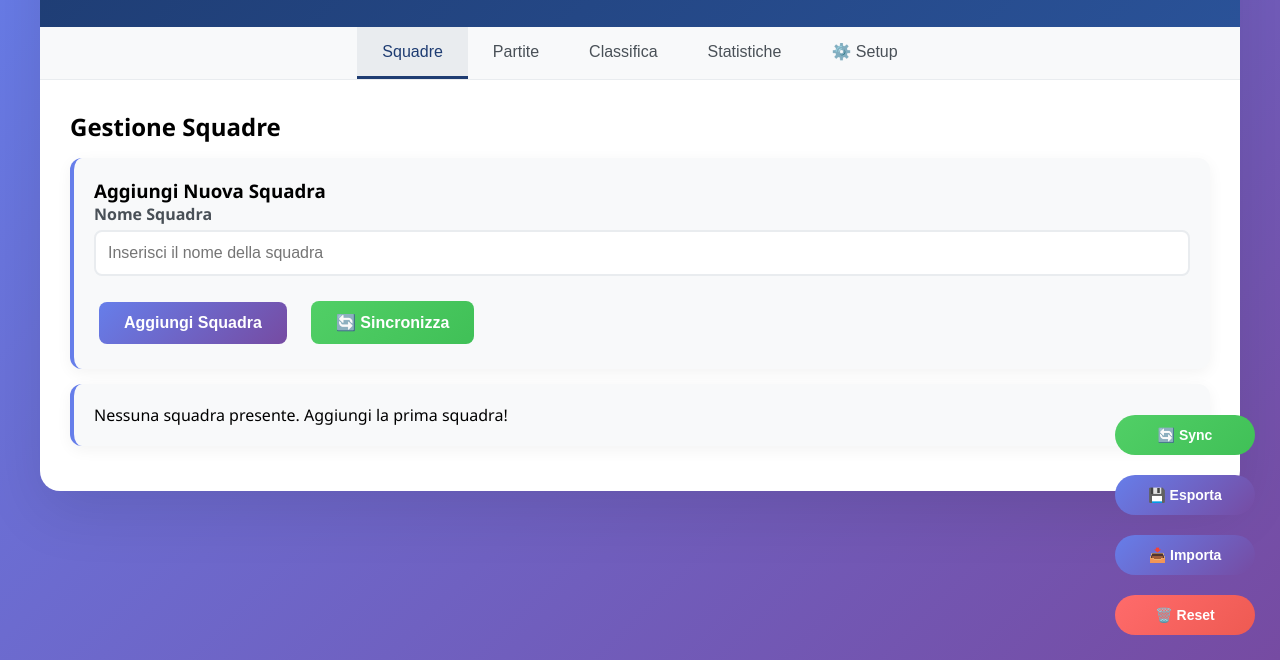
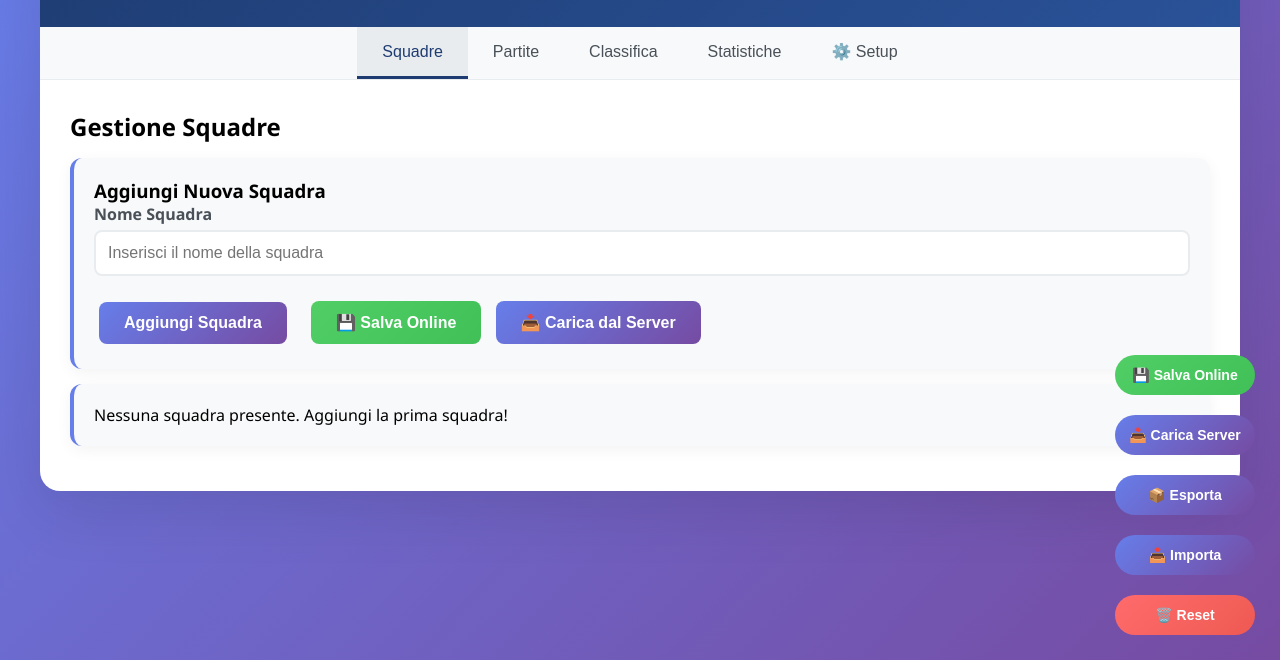
Before and after one commit to Stepengo/24OredelleGrazie, a plain HTML site: page torneo_pallascout.html in a window 1280 px wide. Shown: the part 140-800 px from the top of the page. Drawn offline with Linux system fonts and the light colour scheme.

Commit message:
Update torneo_pallascout.html

```diff
--- a/torneo_pallascout.html
+++ b/torneo_pallascout.html
@@ -414,7 +414,8 @@
                         <input type="text" id="teamName" placeholder="Inserisci il nome della squadra">
                     </div>
                     <button class="btn" onclick="addTeam()">Aggiungi Squadra</button>
-                    <button class="btn btn-success" onclick="syncData()" style="margin-left: 15px;">🔄 Sincronizza</button>
+                    <button class="btn btn-success" onclick="syncData()" style="margin-left: 15px;">💾 Salva Online</button>
+                    <button class="btn" onclick="loadFromServer()" style="margin-left: 5px;">📥 Carica dal Server</button>
                 </div>
 
                 <div id="teamsList"></div>
@@ -523,8 +524,9 @@
     </div>
 
     <div class="controls">
-        <button class="btn btn-success" onclick="syncData()" title="Sincronizza con Google Sheets">🔄 Sync</button>
-        <button class="btn" onclick="exportData()" title="Esporta dati locali">💾 Esporta</button>
+        <button class="btn btn-success" onclick="syncData()" title="Salva dati online">💾 Salva Online</button>
+        <button class="btn" onclick="loadFromServer()" title="Carica dati dal server">📥 Carica Server</button>
+        <button class="btn" onclick="exportData()" title="Esporta dati locali">📦 Esporta</button>
         <input type="file" id="importFile" accept=".json" onchange="importData(event)" style="display: none;">
         <button class="btn" onclick="document.getElementById('importFile').click()" title="Importa dati">📥 Importa</button>
         <button class="btn btn-danger" onclick="resetAllData()" title="Reset tutti i dati">🗑️ Reset</button>
```
